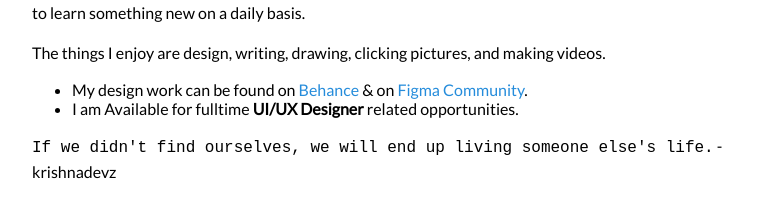
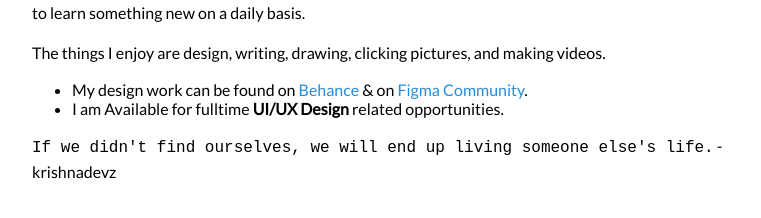
Before and after one commit to krishnadevz/krishnadevz.github.io, a Jekyll site: the page built from index.md, in a window 1280 px wide. Shown: the part 397-615 px from the top of the page, without its empty margins (258-1019 px from the left). Built offline with Jekyll 4.4.1, drawn with Linux system fonts in a browser that asks for light colours; nearby versions of some CDN libraries.

Commit message:
Update index.md

```diff
--- a/index.md
+++ b/index.md
@@ -9,7 +9,7 @@ As a designer i am passionate about improving the lives of humans, I always stri
 The things I enjoy are design, writing, drawing, clicking pictures, and making videos.
 
 * My design work can be found on  [Behance](https://www.behance.net/krishnakakade) & on  [Figma Community](https://www.figma.com/@krishnadevz).
-*  I am Available for fulltime **UI/UX Designer** related opportunities.
+*  I am Available for fulltime **UI/UX Design** related opportunities.
 
 
 `If we didn't find ourselves, we will end up living someone else's life.` - krishnadevz
```
